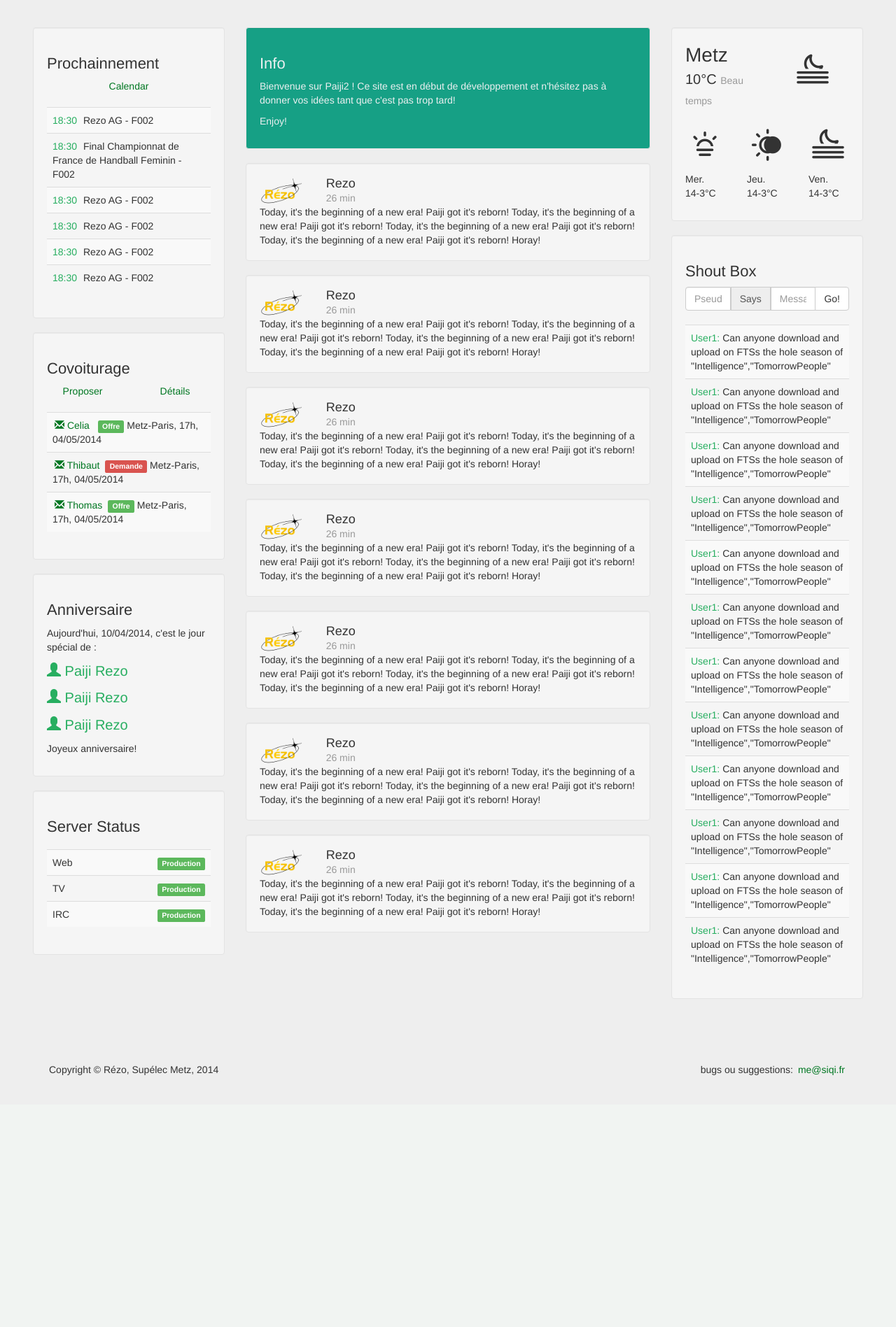
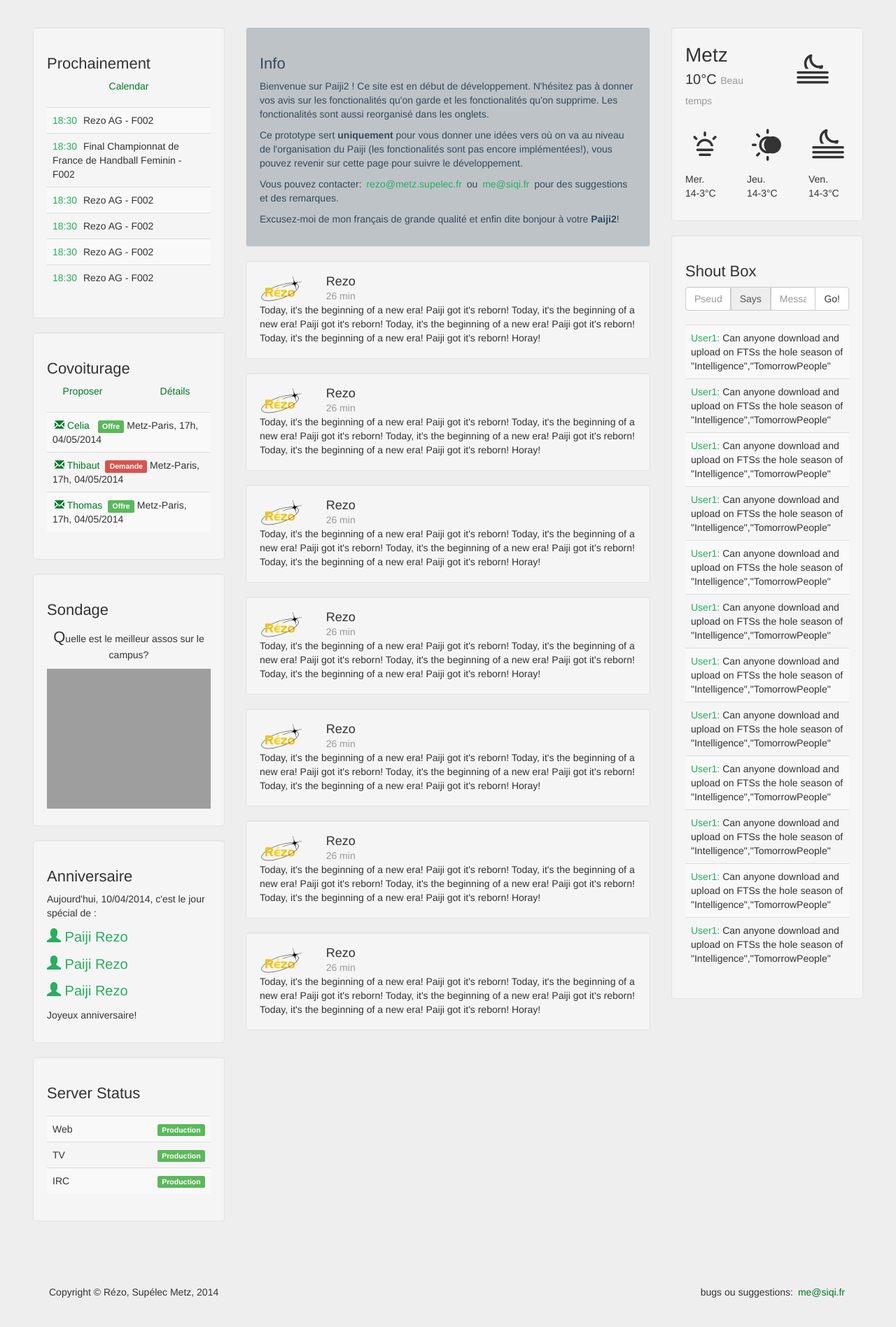
Before and after one commit to rezometz/paiji2, a Django app: template home/templates/home/index.html in a window 1280 px wide. Shown: the part 86-1983 px from the top of the page at 70% size. Before the commit the page ends 1623 px from the top, so only its background shows below. Run offline with Django 3.2, Linux system fonts and the light colour scheme; the template is opened without the code that fills it, so the values that code supplies are empty; some libraries are stand-ins or nearby versions; grey boxes are pictures that could not be loaded.

Commit message:
dev design preview

```diff
--- a/home/static/home/css/index.css
+++ b/home/static/home/css/index.css
@@ -54,8 +54,12 @@
 }
 
 .info-rezo {
-	background-color: #16a085;
-	color: #ecf0f1;
+	background-color: #bdc3c7;
+	color: #34495e;
+}
+
+.info-rezo a {
+	color: #27ae60;
 }
 
 .table {
@@ -78,8 +82,15 @@ h4.poster-name {
 	margin: 0px;
 }
 
+.firstLetter {
+	font-size: 22px;
+}
+
 .poster-icon {
 	height: 40px;
+}
+
+#poll-result {
 }
 
 .weather-icon:before {
--- a/home/templates/home/index.html
+++ b/home/templates/home/index.html
@@ -68,7 +68,7 @@
 {% block left-sidebar %}
 <div class="col-md-3">
     <div class="well">
-        <h3>Prochainnement</h3>
+        <h3>Prochainement</h3>
         <p class="text-center"><a href="http://calendar.rez">Calendar</a></p>
         <table class="table table-striped">
             <tbody>
@@ -100,6 +100,18 @@
                 <tr><td><span class="begin-time"><a href="mailto:a@b.c"><i class="glyphicon glyphicon-envelope"></i> Thomas</a></span><span class="label label-success">Offre</span> Metz-Paris, 17h, 04/05/2014</td></tr>
             </tbody>
         </table>
+    </div>
+
+    <div class="well">
+        <h3>Sondage</h3>
+        <div class="row text-center">
+            <div class="col-sm-12">
+                <p><span class="firstLetter">Q</span>uelle est le meilleur assos sur le campus? </p>
+            </div>
+        </div>
+        <div id="poll-result">
+
+        </div>
     </div>
 
     <div class="well">
@@ -151,10 +163,16 @@
     <div class="well info-rezo">
         <h3>Info</h3>
         <p>
-            Bienvenue sur Paiji2 ! Ce site est en début de développement et n'hésitez pas à donner vos idées tant que c'est pas trop tard!
+            Bienvenue sur Paiji2 ! Ce site est en début de développement. N'hésitez pas à donner vos avis sur les fonctionalités qu'on garde et les fonctionalités qu'on supprime. Les fonctionalités sont aussi reorganisé dans les onglets.
         </p>
         <p>
-            Enjoy!
+            Ce prototype sert <strong>uniquement</strong> pour vous donner une idées vers où on va au niveau de l'organisation du Paiji (les fonctionalités sont pas encore implémentées!), vous pouvez revenir sur cette page pour suivre le développement.
+        </p>
+        <p>
+            Vous pouvez contacter: <a href="rezo@metz.supelec.fr">rezo@metz.supelec.fr</a> ou <a href="mailto:me@siqi.fr">me@siqi.fr</a> pour des suggestions et des remarques.
+        </p>
+        <p>
+            Excusez-moi de mon français de grande qualité et enfin dite bonjour à votre <strong>Paiji2</strong>!
         </p>
     </div>
 
@@ -250,3 +268,31 @@
     </div>
 </div>
 {% endblock %}
+
+{% block js %}
+<script type="text/javascript" src="https://www.google.com/jsapi"></script>
+    <script type="text/javascript">
+      google.load("visualization", "1", {packages:["corechart"]});
+      google.setOnLoadCallback(drawChart);
+      function drawChart() {
+        var data = google.visualization.arrayToDataTable([
+          ['Rézo', 'Hours per Day'],
+          ['Rézo Supélec',     11],
+          ['Supélec Rézo',      2],
+          ['Rézo Metz Supélec',  2],
+        ]);
+
+        var options = {
+          legend: 'none',
+          pieHole: 0,
+          'chartArea': {'width': '100%', 'height': '80%'},
+          backgroundColor: { fill:'transparent' },
+          'legend': {'position': 'bottom'},
+        };
+
+        var chart = new google.visualization.PieChart(document.getElementById('poll-result'));
+        chart.draw(data, options);
+      }
+    </script>
+
+{% endblock %}
```
